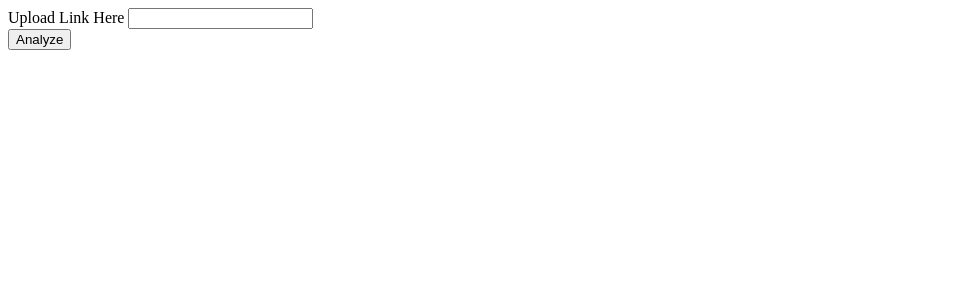
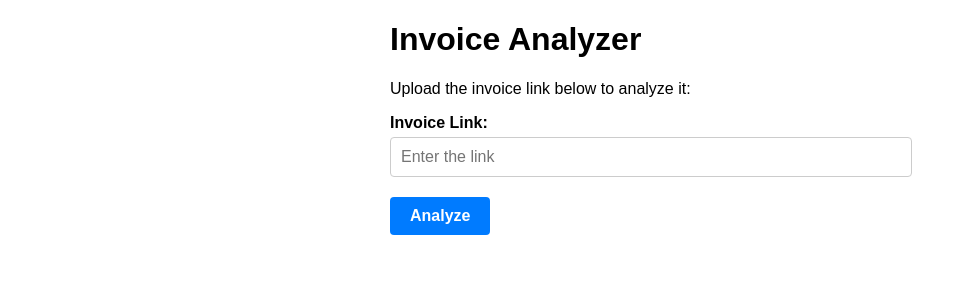
Before and after one commit to Yotshi01/Azure-Invoice-recognizer-app, a Flask app: page / in a window 1280 px wide. Shown: the top 300 px of the page, without its empty margins (0-967 px from the left). Run offline with Flask 3, Linux system fonts and the light colour scheme; some libraries are stand-ins or nearby versions.

Commit message:
almost done

```diff
--- a/app.py
+++ b/app.py
@@ -1,4 +1,4 @@
-from flask import Flask, render_template, request
+from flask import Flask, render_template, request, session, send_file, jsonify
 from flask_mysqldb import MySQL
 from azure.ai.formrecognizer import DocumentAnalysisClient
 from azure.core.credentials import AzureKeyCredential
@@ -19,6 +19,7 @@ def format_polygon(polygon):
     return ", ".join(["[{}, {}]".format(p.x, p.y) for p in polygon])
 
 app = Flask(__name__)
+app.secret_key = '1234567'
 
 app.config['MYSQL_HOST'] = '127.0.0.1'
 app.config['MYSQL_USER'] = 'root'
@@ -109,15 +110,19 @@ def analyze_invoice(invoiceUrl):
     # Convert the vendor address dictionary to a string
     vendor_address_dict = invoice_data["VendorAddress"]
     vendor_address = ", ".join(f"{key}: {value}" for key, value in vendor_address_dict.items()) if vendor_address_dict is not None else None
+    invoice_data["VendorAddress"] = vendor_address
 
     # Convert the customer address dictionary to a string
     customer_address_dict = invoice_data["CustomerAddress"]
     customer_address = ", ".join(f"{key}: {value}" for key, value in customer_address_dict.items()) if customer_address_dict is not None else None
+    invoice_data["CustomerAddress"] = customer_address
 
     # Convert the shipping address dictionary to a string
     shipping_address_dict = invoice_data["ShippingAddress"]
     shipping_address = ", ".join(f"{key}: {value}" for key, value in shipping_address_dict.items()) if shipping_address_dict is not None else None
+    invoice_data["ShippingAddress"] = shipping_address
 
+    invoice_data["Items"] = invoice_items
 
     insert_query = "INSERT INTO invoice (VendorName, VendorAddress, CustomerName, CustomerAddress, InvoiceNumber, InvoiceDate, PaymentTerm, PurchaseOrder, TotalAmount, PreviousUnpaidBalance, TaxItems, TotalDiscount, ShippingAddress, Subtotal, TotalTax) VALUES ( %s, %s, %s, %s, %s, %s, %s, %s, %s, %s, %s, %s, %s, %s, %s)"
     data = ( invoice_data["VendorName"], vendor_address, invoice_data["CustomerName"], customer_address, invoice_data["InvoiceNumber"], invoice_data["InvoiceDate"], invoice_data["PaymentTerm"], invoice_data["PurchaseOrder"], invoice_data["InvoiceTotal"], invoice_data["PreviousUnpaidBalance"], invoice_data["TotalDiscount"], shipping_address, invoice_data["SubTotal"], invoice_data["TotalTax"], invoice_data["TaxItems"])
@@ -147,19 +152,38 @@ def analyze_invoice(invoiceUrl):
     invoice_data["InvoiceDate"] = invoice_date.value.strftime("%Y-%m-%d") if invoice_date else None
 
     # Convert the `invoice_data` and `invoice_items` dictionaries to JSON
-    json_invoice_data = json.dumps(invoice_data, default=str)
-    json_invoice_items = json.dumps(invoice_items, default=str)
+    json_invoice_data = json.dumps(invoice_data, default=str, indent=4)
+    json_invoice_items = json.dumps(invoice_items, default=str, indent=4)
+
+    jsonify_invoice_data = jsonify(invoice_data)
+
+    # Store the JSON data in session variables
+    session['json_invoice_data'] = json_invoice_data
+    session['json_invoice_items'] = json_invoice_items
 
     # Print or use the JSON data as needed
     print(json_invoice_data)
     print(json_invoice_items)
+    return json_invoice_data
+
+app.route('/<string:n>')
+def restApi(n):
+    return analyze_invoice(n)
+
 
 @app.route('/', methods=['GET', 'POST'])
 def hello():
     if request.method=='POST':
         print(request.form['httpLink'])
         analyze_invoice(request.form['httpLink'])
-    return render_template('index.html')
+        json_invoice_data = session.get('json_invoice_data')
+        session.pop('json_invoice_data', None)
+        return render_template('index.html', json_available=True, json_data=json_invoice_data)
+    return render_template('index.html', json_available=False)
+
+@app.route('/download')
+def download():
+    return 'Hi there'
 
 if __name__ == '__main__':
     app.run(debug=True)
--- a/templates/index.html
+++ b/templates/index.html
@@ -1,10 +1,12 @@
-<!DOCTYPE html>
+<!-- <!DOCTYPE html>
 <html lang="en">
+
 <head>
     <meta charset="UTF-8">
     <meta name="viewport" content="width=device-width, initial-scale=1.0">
     <title>Invoice Analyzer</title>
 </head>
+
 <body>
     <div class="mb-3">
         <form action="/" method="POST">
@@ -15,5 +17,95 @@
             <button type="submit" class="btn btn-primary">Analyze</button>
         </form>
     </div>
+    {% if json_available %}
+        {% if json_data %}
+            <div class="mt-3">
+                <a href="data:application/json;charset=utf-8,{{ json_data|urlencode }}" download="invoice_data.json"class="btn btn-success">Download JSON Data</a>
+            </div>
+        {% else %}
+            <p>No JSON data available.</p>
+        {% endif %}
+    {% endif %}
+</body>
+
+</html> -->
+
+
+<!DOCTYPE html>
+<html lang="en">
+<head>
+    <meta charset="UTF-8">
+    <meta name="viewport" content="width=device-width, initial-scale=1.0">
+    <title>Invoice Analyzer</title>
+    <style>
+
+        body {
+            font-family: Arial, sans-serif;
+            margin: 20px;
+        }
+
+        .container {
+            max-width: 500px;
+            margin: 0 auto;
+        }
+
+        .form-group {
+            margin-bottom: 20px;
+        }
+
+        .form-label {
+            display: block;
+            font-weight: bold;
+            margin-bottom: 5px;
+        }
+
+        .form-control {
+            width: 100%;
+            padding: 10px;
+            font-size: 16px;
+            border-radius: 4px;
+            border: 1px solid #ccc;
+        }
+
+        .btn {
+            display: inline-block;
+            padding: 10px 20px;
+            font-size: 16px;
+            font-weight: bold;
+            text-align: center;
+            text-decoration: none;
+            border-radius: 4px;
+            color: #fff;
+            background-color: #007bff;
+            border: none;
+            cursor: pointer;
+        }
+
+        .btn:hover {
+            background-color: #0056b3;
+        }
+    </style>
+</head>
+<body>
+    <div class="container">
+        <h1>Invoice Analyzer</h1>
+        <p>Upload the invoice link below to analyze it:</p>
+        <form action="/" method="POST">
+            <div class="form-group">
+                <label for="link" class="form-label">Invoice Link:</label>
+                <input type="text" class="form-control" name="httpLink" id="link" placeholder="Enter the link">
+            </div>
+            <button type="submit" class="btn btn-primary">Analyze</button>
+        </form>
+    </div>
+    {% if json_available %}
+        {% if json_data %}
+            <div class="mt-3">
+                <a href="data:application/json;charset=utf-8,{{ json_data|urlencode }}" download="invoice_data.json"class="btn btn-success">Download JSON Data</a>
+            </div>
+        {% else %}
+            <p>No JSON data available.</p>
+        {% endif %}
+    {% endif %}
 </body>
 </html>
```
